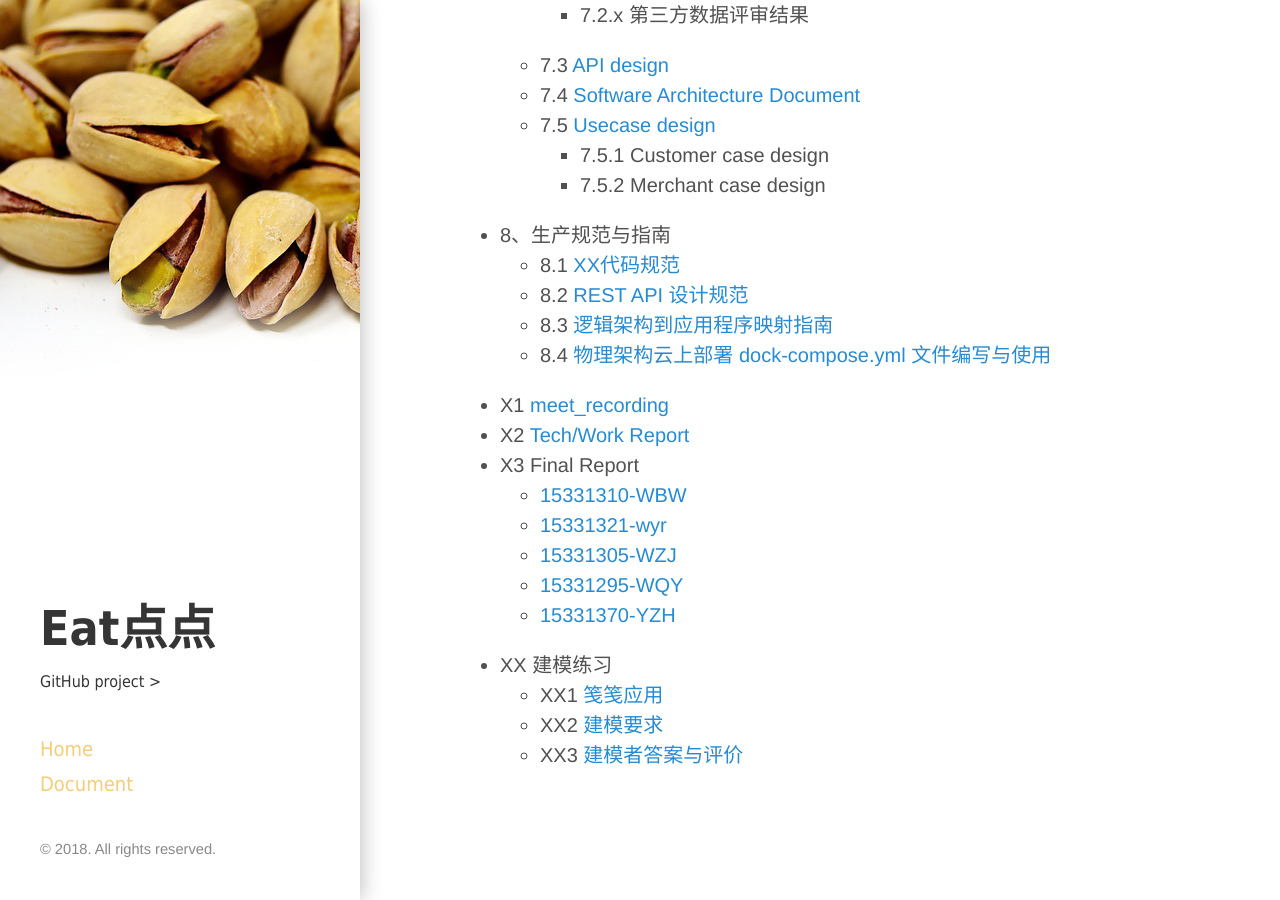
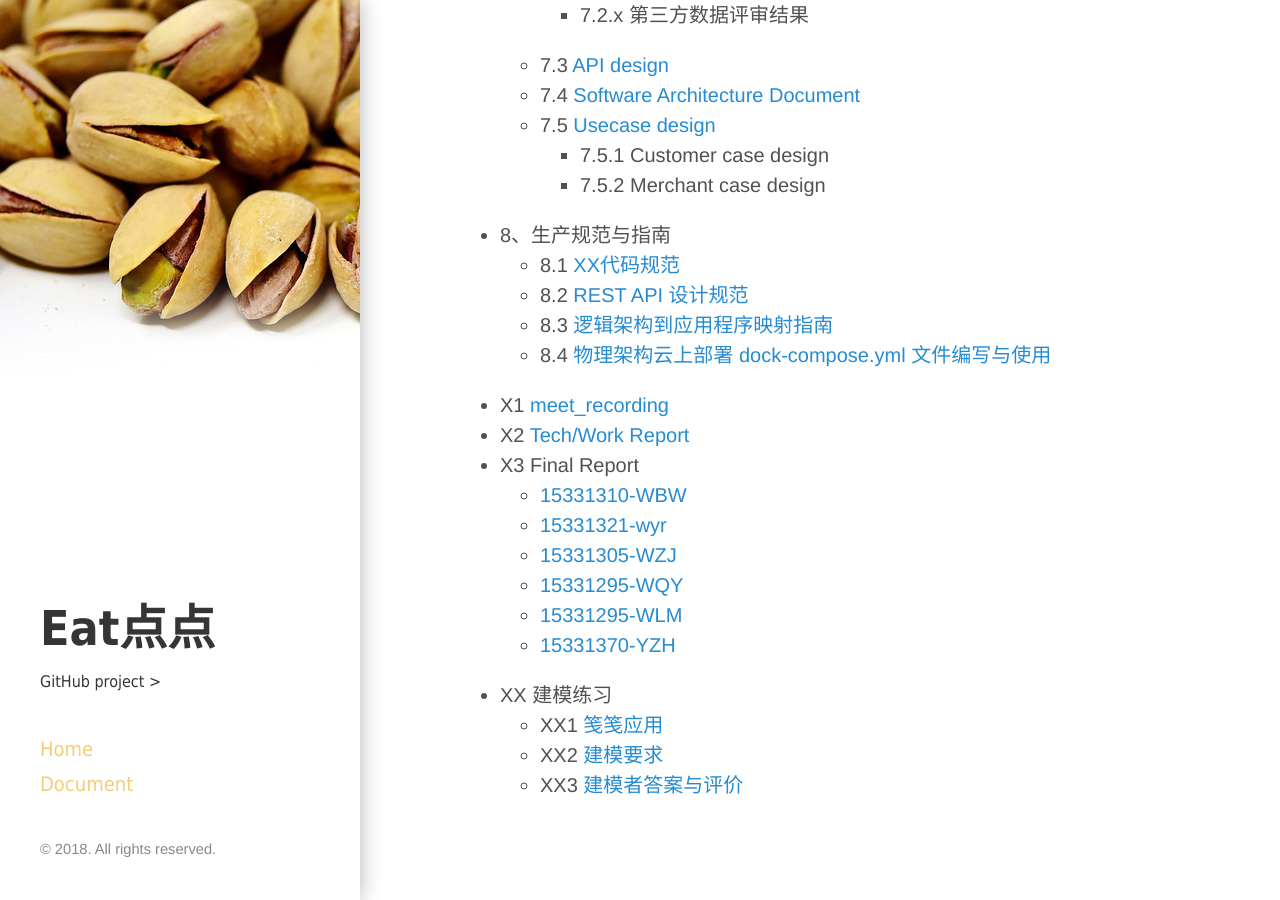
Before and after one commit to ChickenDinner8/ChickenDinner8.github.io, a Jekyll site: the page built from index.md, in a window 1280 px wide and 900 px high, scrolled down 996 px. Built offline with Jekyll 4.4.1, drawn with Linux system fonts in a browser that asks for light colours.

Commit message:
Update index.md

```diff
--- a/index.md
+++ b/index.md
@@ -67,6 +67,7 @@ title: Home
     - [15331321-wyr](https://chickendinner8.github.io/2018/06/30/Rayman.html)
     - [15331305-WZJ](https://blog.csdn.net/Llunnn/article/details/80870749)
     - [15331295-WQY](https://blog.csdn.net/pomelo_W/article/details/80870754)
+    - [15331295-WLM](https://wulinman.github.io/2018/06/30/final-report/)
     - [15331370-YZH](https://cocaice.github.io/2018/06/30/2018-6-30-%E7%B3%BB%E7%BB%9F%E5%88%86%E6%9E%90%E4%B8%8E%E8%AE%BE%E8%AE%A1FinalReport/)
 + XX 建模练习
     - XX1 [笺笺应用](https://chickendinner8.github.io/2018/05/11/笺笺建模练习.html)
```
